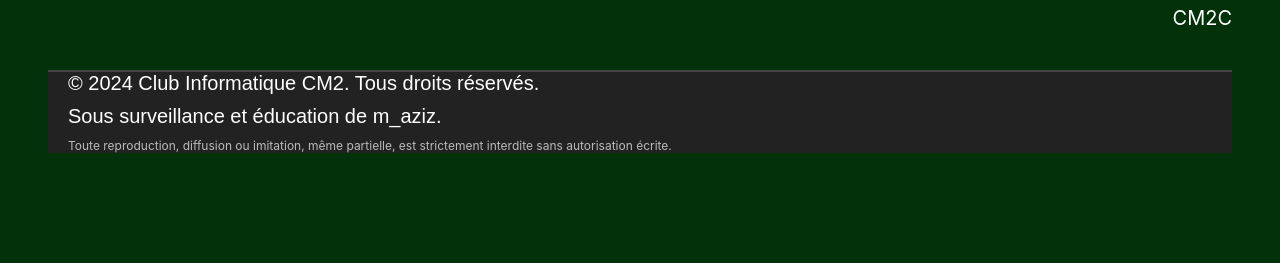
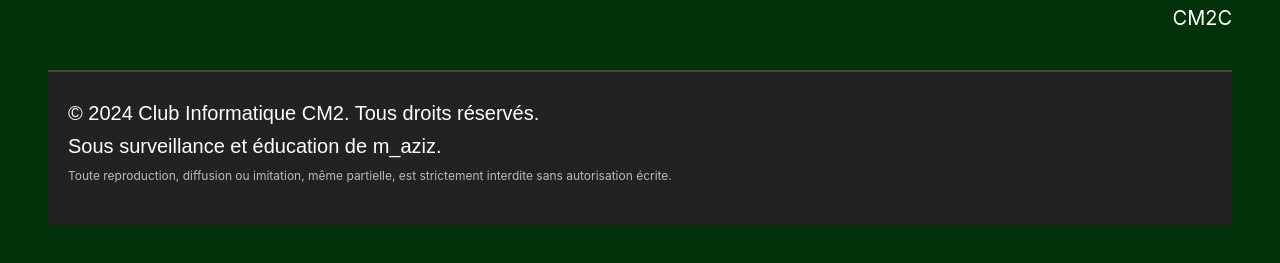
Before and after one commit to M0Aziz/KaisSellami, a plain HTML site: page index.html in a window 1280 px wide. Shown: the part 1617-1880 px from the top of the page. Before the commit the page ends 1830 px from the top, so only its background shows below. Drawn offline with Linux system fonts and the light colour scheme.

Commit message:
Update index.html

```diff
--- a/index.html
+++ b/index.html
@@ -138,7 +138,7 @@ margin-left: 0px; margin-right: 0px;
 
 
 
-     <footer style="background-color:#222;color:#fff;text-align:center;font-size:14px;padding:0px 20px;margin-top:40px;border-top:2px solid #444">
+     <footer style="background-color:#222;color:#fff;text-align:center;font-size:14px;padding:30px 20px;margin-top:40px;border-top:2px solid #444">
   <p style="margin:0;font-family:Arial,sans-serif">© 2024 Club Informatique CM2. Tous droits réservés.</p>
   <p style="margin:10px 0 0;font-family:Arial,sans-serif;font-weight:lighter">Sous surveillance et éducation de m_aziz.</p>
   <p style="margin-top:10px;font-size:12px;color:#bbb">Toute reproduction, diffusion ou imitation, même partielle, est strictement interdite sans autorisation écrite.</p>
```
